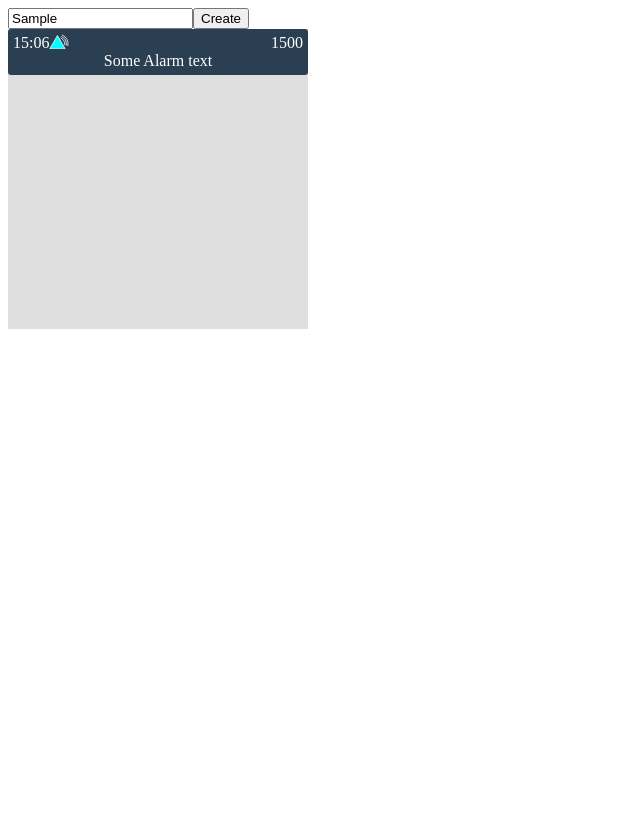
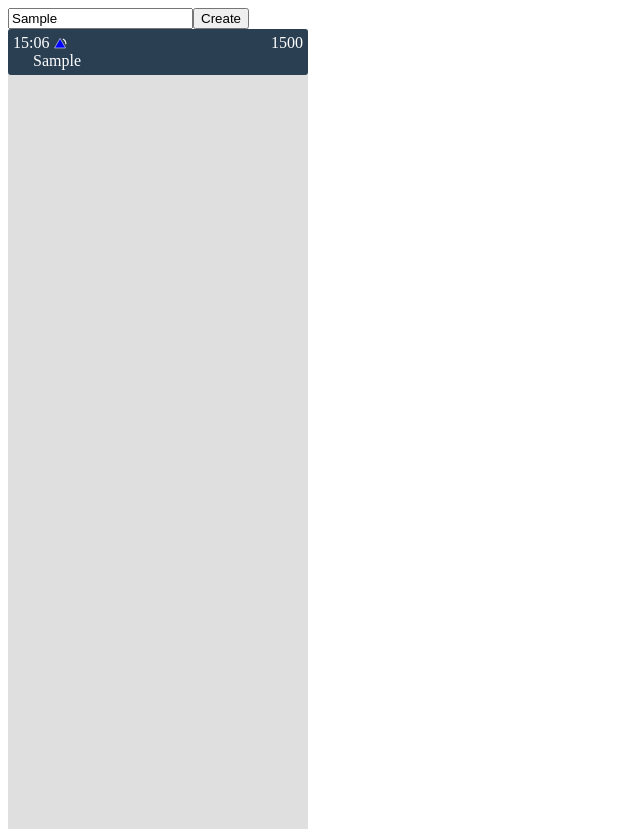
Before and after one commit to elldawg/test, a website: page index.html in a window 1280 px wide. Both pictures are taken after typing "Sample" into the empty fields and a click on the button "Create". Shown: the whole page, without its empty margins (0-640 px from the left). Before the commit the page ends 800 px from the top, so only its background shows below. Drawn offline with nearby package versions, Linux system fonts and the light colour scheme; some packages are replaced by stand-ins of ours.

Commit message:
more svg work

```diff
--- a/index.html
+++ b/index.html
@@ -6,8 +6,9 @@
 		angular.module('app', ['ngAnimate'])
 			.controller('TestController', function($scope, $filter){
 
+                var dateFilter = $filter('date');
                 function displayTime(time){
-                    return $filter('date')(time, 'HH:mm');
+                    return dateFilter(time, 'HH:mm');
                 }
 
 				$scope.data = [];
@@ -22,7 +23,7 @@
                 var PRIORITY_WARNING = 1;
                 var PRIORITY_CRITICAL = 2;
                 var PRIORITY_COLOR = [];
-                PRIORITY_COLOR[PRIORITY_INFO] = '#00FFFF';
+                PRIORITY_COLOR[PRIORITY_INFO] = '#0000FF';
                 PRIORITY_COLOR[PRIORITY_WARNING] = 'yellow';
                 PRIORITY_COLOR[PRIORITY_CRITICAL] = 'red';
                 var trackPriority = PRIORITY_INFO;
@@ -37,7 +38,7 @@
                         roomNumber: trackRoomNumber++,
                         priority: priority,
                         priorityColor: PRIORITY_COLOR[priority],
-						alarmText: "Some Alarm text"
+						alarmText: $scope.newMessage || "Some Alarm text"
                     };
 
                     if(trackRoomNumber > DEFAULT_ROOM_NUMBER_HI){
@@ -153,8 +154,8 @@
 		}
 
 		#container {
-			max-height: 300px;
-			height: 300px;
+			max-height: 800px;
+			height: 800px;
 			max-width: 300px;
 			background-color: #dfdfdf;
 		}
@@ -189,14 +190,18 @@
         }
 
 		.listAlarmText {
-			text-align: center;
+			margin-left: 20px;
 		}
+
+        .priorityIcon {
+            margin-left: 5px;
+        }
 
 	</style>
     <title></title>
   </head>
   <body ng-controller="TestController">
-	<input type='text' ng-model='newName'/><button ng-click="addItem()">Create</button>
+	<input type='text' ng-model='newMessage'/><button ng-click="addItem()">Create</button>
 	<div my-list data='data' class="contents" id="container"
         on-item-click="onClick(item)" on-list-full="onListFull()" template="list-template.html"></div>
   </body>
--- a/list-template.html
+++ b/list-template.html
@@ -1,16 +1,18 @@
 <div class="square2 fade contents" ng-repeat='elem in listData' ng-click='doClick(elem)' id="{{::elem.id}}">
     <div class='listItemLeft'>{{::elem.displayStartTime}}</div><div class="listItemLeft">
-        <svg width="20" xmlns="http://www.w3.org/2000/svg"
-        xmlns:xlink="http://www.w3.org/1999/xlink"
-        viewBox="0 0 260 200">
+        <svg class="priorityIcon" height="1em" xmlns="http://www.w3.org/2000/svg"
+            xmlns:xlink="http://www.w3.org/1999/xlink"
+            viewBox="0 -50 290 290">
             <g>
-                <polygon points="110,20 210,193 10,193" ng-style="{fill: elem.priorityColor, stroke: 'white', 'stroke-width': 10}"/>
-                <path d="M150,50  A100,100 0 0,1 205,145"
-                    style="stroke: white; stroke-width:10; fill:none;"/>
-                <path d="M160,30  A120,120 0 0,1 225,150"
-                    style="stroke: white; stroke-width:10; fill:none;"/>
-                <path d="M170,10  A140,140 0 0,1 245,155"
-                    style="stroke: white; stroke-width:10; fill:none;"/>
+                <polygon points="110,30 210,203 10,203" ng-style="{fill: elem.priorityColor, stroke: 'white', 'stroke-width': 10}"/>
+                <g transform="translate(10, -10)">
+                    <path d="M150,50  A100,100 0 0,1 205,145"
+                        style="stroke: white; stroke-width:20; fill:none;"/>
+                    <path d="M160,20  A120,120 0 0,1 235,150"
+                        style="stroke: white; stroke-width:20; fill:none;" ng-show="elem.priority > 0"/>
+                    <path d="M170,-10  A140,140 0 0,1 265,155"
+                        style="stroke: white; stroke-width:20; fill:none;" ng-show="elem.priority > 1"/>
+                <g/>
             </g>
         </svg>
     </div><div class='listItemRight'>{{::elem.roomNumber}}</div>
```
